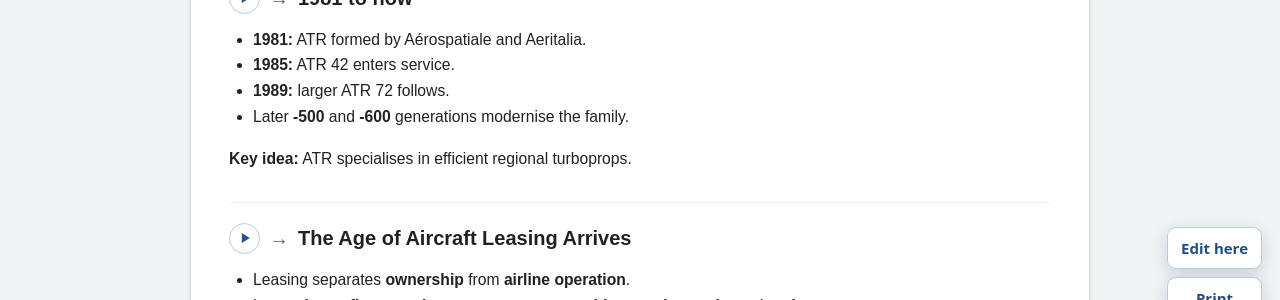
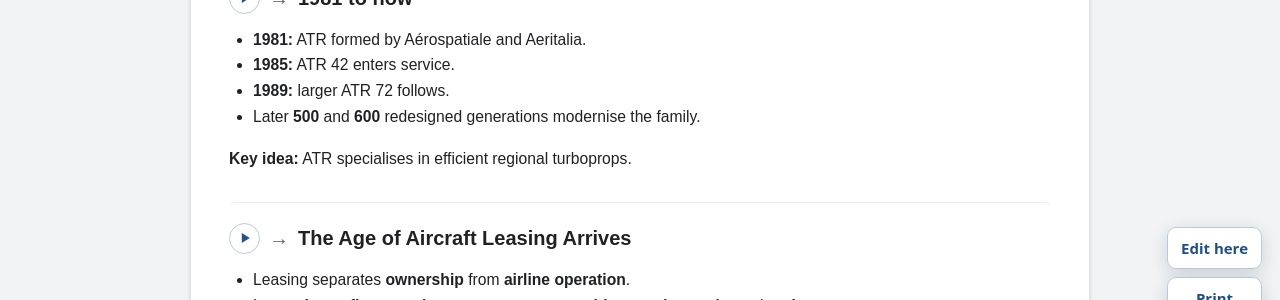
Before and after one commit to ronandownes/coop, a Jekyll site: the page built from history-of-flight.md, in a window 1280 px wide and 900 px high, scrolled down 738 px. Shown: the part 152-452 px from the top of the window. Built offline with Jekyll 4.4.1, drawn with Linux system fonts in a browser that asks for light colours.

Commit message:
Update history-of-flight.md (via Pages CMS)

```diff
--- a/history-of-flight.md
+++ b/history-of-flight.md
@@ -34,7 +34,7 @@
 - **1981:** ATR formed by Aérospatiale and Aeritalia.
 - **1985:** ATR 42 enters service.
 - **1989:** larger ATR 72 follows.
-- Later **-500** and **-600** generations modernise the family.
+- Later **500** and **600** redesigned generations modernise the family.
 
 **Key idea:** ATR specialises in efficient regional turboprops.
 
```
